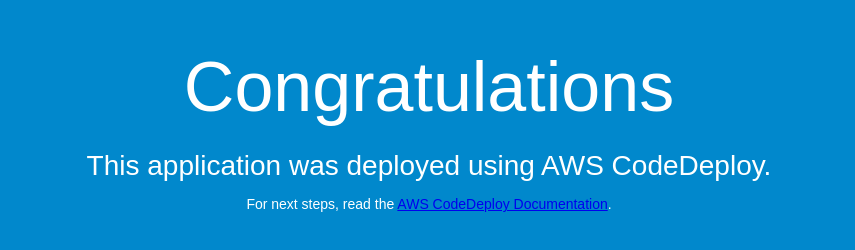
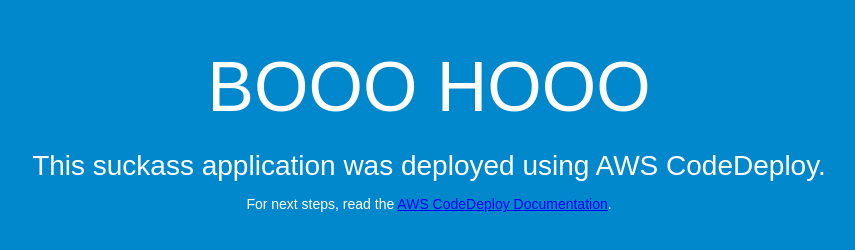
Before and after one commit to Wangka-vox/DeployGitHubDemo, a plain HTML site: page index.html in a window 1280 px wide. Shown: the whole page, without its empty margins (211-1066 px from the left). Drawn offline with Linux system fonts and the light colour scheme.

Commit message:
tesing change

```diff
--- a/index.html
+++ b/index.html
@@ -26,8 +26,8 @@
 </head>
 <body>
   <div align="center">
-    <h1>Congratulations</h1>
-    <h2>This application was deployed using AWS CodeDeploy.</h2>
+    <h1>BOOO HOOO</h1>
+    <h2>This suckass application was deployed using AWS CodeDeploy.</h2>
     <p>For next steps, read the <a href="http://aws.amazon.com/documentation/codedeploy">AWS CodeDeploy Documentation</a>.</p>
   </div>
 </body>
```
